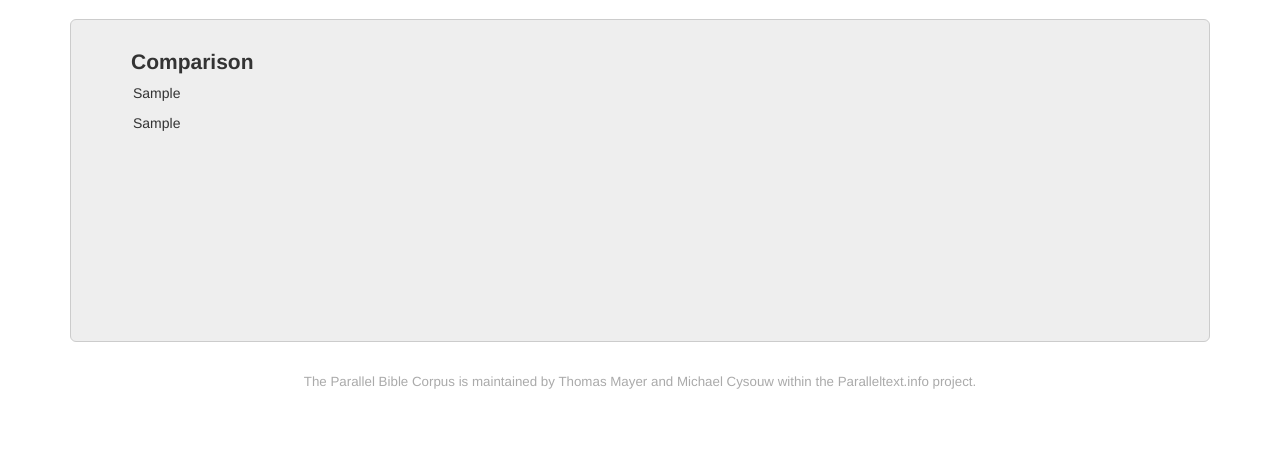
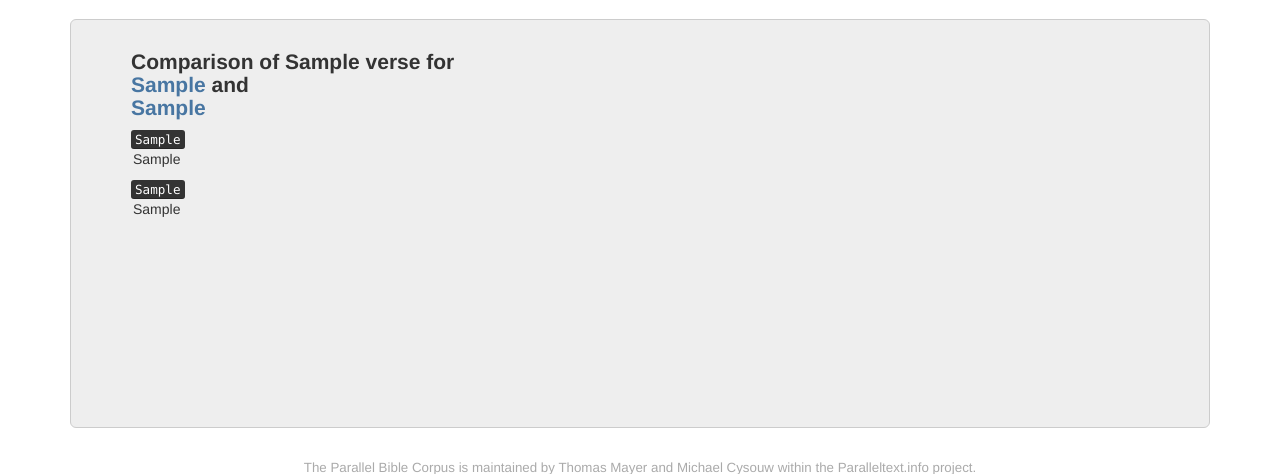
Before and after one commit to tmayer/parasite, a Flask app: template parasite/templates/compareverse.html in a window 1280 px wide. Shown: the part 51-525 px from the top of the page. Run offline with Flask 2, Linux system fonts and the light colour scheme; the template is opened without the code that fills it: most values are stand-ins (such as "Sample title", 1, 10 or a date in 2020); some libraries are stand-ins or nearby versions.

Commit message:
use actual words (with capitalization) and map to lower case for matrix visualization

```diff
--- a/parasite/reader.py
+++ b/parasite/reader.py
@@ -40,6 +40,12 @@ class ParText():
         # open file
         fh = codecs.open(filename,'r',encoding=enc).readlines()
 
+        self.raw_verses = [(int(items[0].strip()),items[1].strip().split())
+            for line in fh
+            for items in [line.split(sep,1)]
+            if not line.strip().startswith(commentmarker)
+            if int(line.strip()[:2]) in portions]
+
         # clean up all punctuation marks TODO: find a better method to remove all non-letters!
         pat = re.compile("[“”‘’`´“”‘’`´‚<>.;,:?¿‹›!()\[\]—\"„§$%&\/\=_{}]")
         fh = "\t\t".join(fh)
@@ -58,6 +64,10 @@ class ParText():
         """Returns the text of the verse given by the verse id.
         """
         return self.versedict[id]
+
+    def get_raw_verses(self):
+
+        return {v[0]:v[1] for v in self.raw_verses}
 
     def __len__(self):
         """Returns the length of the parallel text in number of verses.
--- a/parasite/templates/compareverse.html
+++ b/parasite/templates/compareverse.html
@@ -3,7 +3,11 @@
         <script src="{{ url_for('static', filename='d3/d3.min.js') }}" charset="utf-8"></script>
 {% endblock %}
 {% block body %}
-<h1 id="page_title">Comparison</h1>
+<h1 id="page_title">Comparison of {{ verse }} for <br>
+<a href="{{ url_for('.listtranslation',full=g.full,translation=translation1) }}">
+    {{ translation1 }}</a> and <br>
+<a href="{{ url_for('.listtranslation',full=g.full,translation=translation2) }}">
+{{ translation2 }}</a></h1>
 
 
 <script>
@@ -14,7 +18,15 @@ var words21 = {{ words21 }};
 var alignment = {{ alignment }};
 </script>
 
-<div id='sent'></div>
+<div id='sent1'>
+<a href="{{ url_for('.listtranslation',full=g.full,translation=translation1) }}">
+    <kbd>{{ translation1 }}</kbd>
+</a></div>
+
+<div id='sent2'>
+<a href="{{ url_for('.listtranslation',full=g.full,translation=translation2) }}">
+    <kbd>{{ translation2 }}</kbd>
+</a></div>
 
 <div id='vis'></div>
 
@@ -41,7 +53,7 @@ var colorScaleHi = d3.scale.linear()
 
         // sentence 1
 
-        var sent1 = d3.select('#sent')
+        var sent1 = d3.select('#sent1')
             .append('div')
             .attr('class','sent1')
             .style('margin-bottom','10px')
@@ -56,7 +68,7 @@ var colorScaleHi = d3.scale.linear()
 
         // sentence 2
 
-        var sent2 = d3.select('#sent')
+        var sent2 = d3.select('#sent2')
             .style('margin-bottom','10px')
             .append('div')
             .attr('class','sent2')
--- a/parasite/views.py
+++ b/parasite/views.py
@@ -275,21 +275,23 @@ def compare(full,translation1,translation2,verse):
     g.baseurl = BASE_URL
     text1 = reader.ParText(app.config['TEXTFILES_FOLDER'] + translation1 + '.txt')
     text2 = reader.ParText(app.config['TEXTFILES_FOLDER'] + translation2 + '.txt')
+    raw_words1 = text1.get_raw_verses()[int(verse)]
+    raw_words2 = text2.get_raw_verses()[int(verse)]
     poisson = cooccurrence.Cooccurrence(text1,text2,method="poisson")
     verse1 = text1[int(verse)]
     verse2 = text2[int(verse)]
-    #for word1 in verse1:
-    #    for word2 in verse2:
-    #        poisson.get_assoc(word1,word2)
-    words12 = [[poisson.get_assoc(w1,w2) for w1 in verse1] for w2 in verse2]
-    words21 = [[poisson.get_assoc(w1,w2) for w2 in verse2] for w1 in verse1]
-    words1 = verse1 #"['" + "','".join(verse1) + "']"
-    words2 = verse2 # "['" + "','".join(verse2) + "']"
+    #words12 = [[poisson.get_assoc(w1,w2) for w1 in verse1] for w2 in verse2]
+    #words21 = [[poisson.get_assoc(w1,w2) for w2 in verse2] for w1 in verse1]
+    words12 = [[poisson.get_assoc(w1.lower(),w2.lower()) for w1 in raw_words1] for w2 in raw_words2]
+    words21 = [[poisson.get_assoc(w1.lower(),w2.lower()) for w2 in raw_words2] for w1 in raw_words1]
+    words1 = raw_words1 #verse1
+    words2 = raw_words2 #verse2
 
-    alignment = [[[poisson.get_assoc(w1,w2),c1,c2] for c1,w1 in enumerate(verse1)] for c2,w2 in enumerate(verse2)]
+    alignment = [[[poisson.get_assoc(w1.lower(),w2.lower()),c1,c2] for c1,w1 in enumerate(raw_words1)] for c2,w2 in enumerate(raw_words2)]
 
     return render_template('compareverse.html',words1=words1,words2=words2,
-        words12=str(words12),words21=str(words21),alignment=str(alignment))
+        words12=str(words12),words21=str(words21),alignment=str(alignment),
+        verse=verse,translation1=translation1,translation2=translation2)
 
 if __name__ == "__main__":
     app.run(debug=True)
```
Also changed, not shown: parasite/cooccurrence.py (+4 -4 lines), 2 other files.
